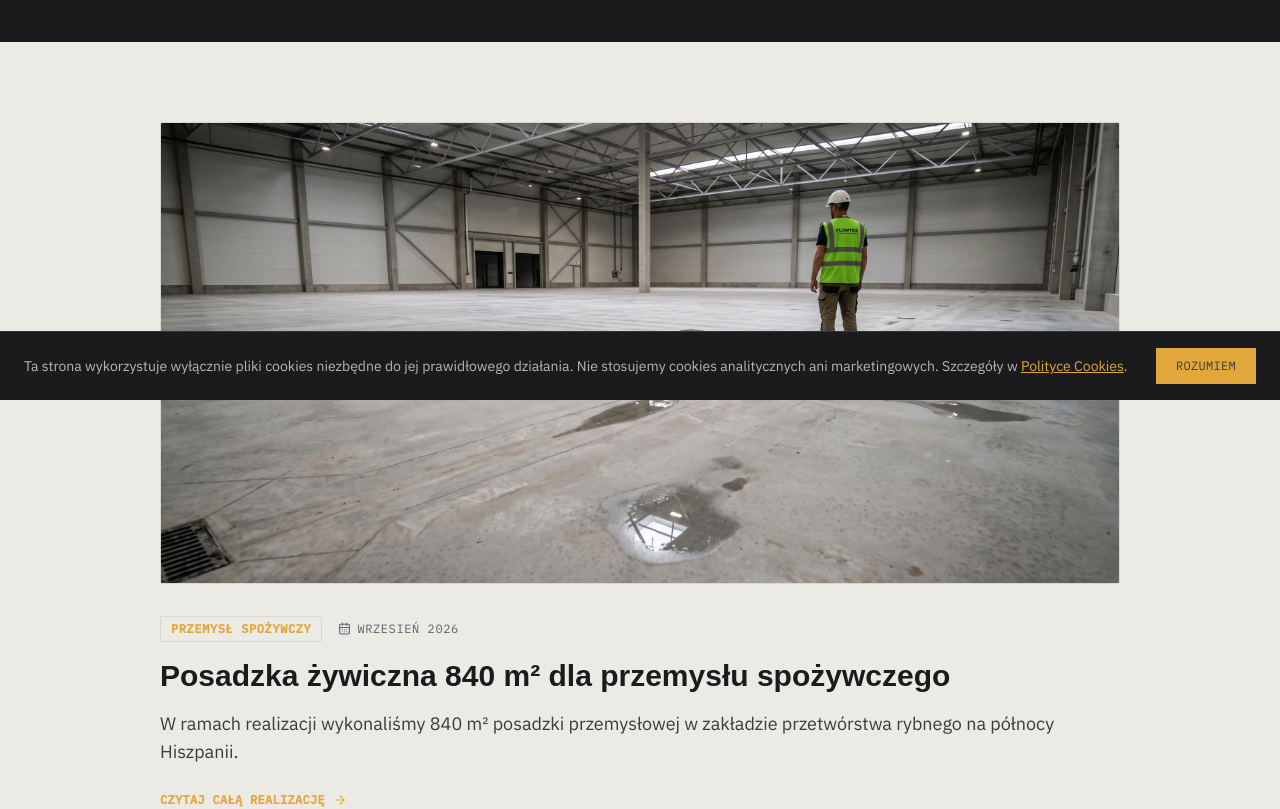
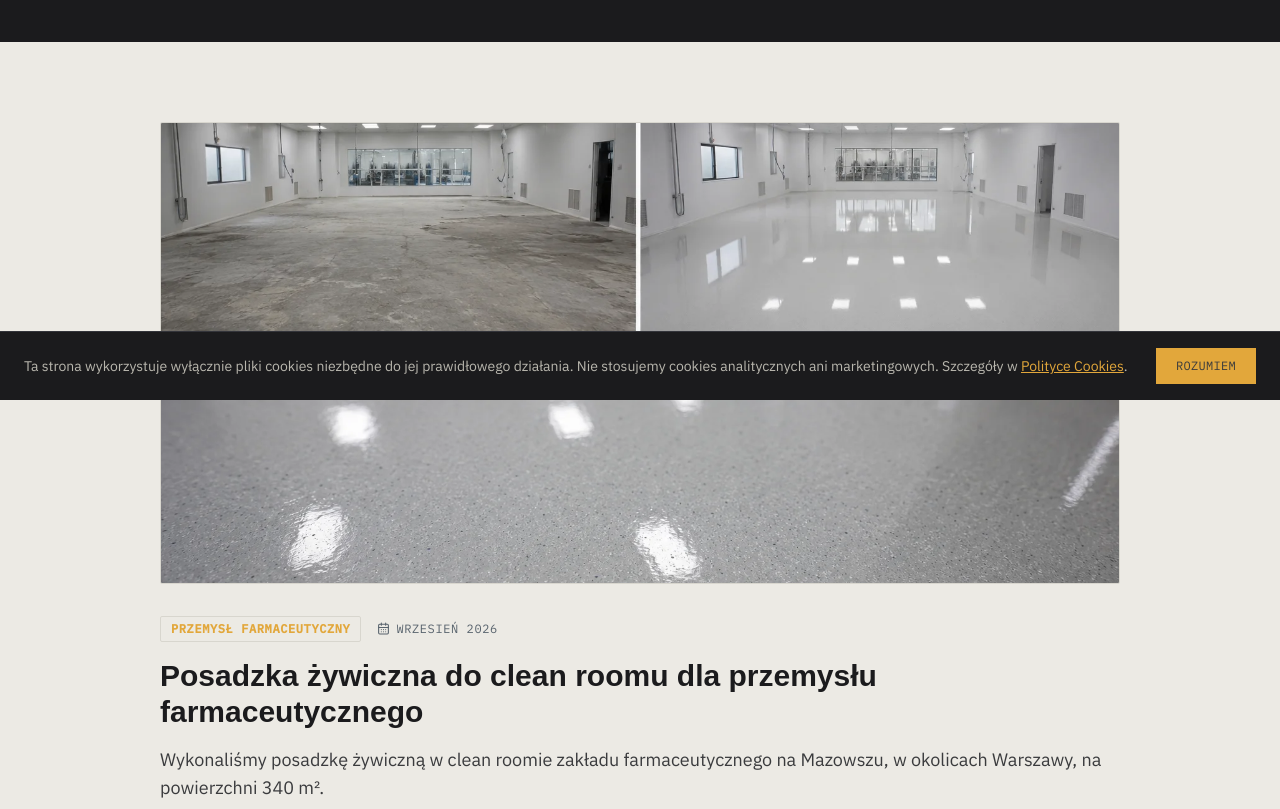
Before and after one commit to Flow-cyber-art/FLOWTEX-Site, a React (Vite) app: page /realizacje in a window 1280 px wide. Shown: the part 400-1209 px from the top of the page. Built offline with nearby package versions, Linux system fonts and the light colour scheme; a web font is replaced by a local one.

Commit message:
Add files via upload

```diff
--- a/src/data/realizacje.js
+++ b/src/data/realizacje.js
@@ -24,6 +24,52 @@
     najbardziej pasuje ta realizacja — doda link "Zobacz usługę" pod wpisem
 */
 export const REALIZACJE = [
+  {
+    slug: "posadzka-zywiczna-clean-room-farmacja-mazowieckie",
+    title: "Posadzka żywiczna do clean roomu dla przemysłu farmaceutycznego",
+    category: "Przemysł farmaceutyczny",
+    date: "Wrzesień 2026",
+    paragraphs: [
+      "Wykonaliśmy posadzkę żywiczną w clean roomie zakładu farmaceutycznego na Mazowszu, w okolicach Warszawy, na powierzchni 340 m².",
+      "W pomieszczeniach czystych dla przemysłu farmaceutycznego posadzka nie jest jedynie elementem wykończenia hali — jest częścią środowiska produkcyjnego, w którym liczy się ograniczenie możliwości powstawania i gromadzenia zanieczyszczeń oraz zapewnienie powierzchni łatwej do utrzymania w odpowiednim stanie higienicznym.",
+    ],
+    sections: [
+      {
+        heading: "Posadzka do pomieszczeń czystych w przemyśle farmaceutycznym",
+        blocks: [
+          {
+            type: "paragraph",
+            text: "W zależności od przeznaczenia pomieszczenia i prowadzonego w nim procesu, znaczenie mają wymagania dotyczące kontroli czystości środowiska określone m.in. w normach serii ISO 14644, a w przypadku procesów wymagających warunków aseptycznych — w wytycznych EU GMP Aneks 1. Dlatego dobór systemu posadzkowego wynikał nie tylko z jego wyglądu czy deklarowanej odporności mechanicznej, ale przede wszystkim z analizy warunków pracy konkretnego pomieszczenia.",
+          },
+          {
+            type: "paragraph",
+            text: "Wykonany system jest całkowicie bezspoinowy, z wywinięciem na ściany (fasetą), co eliminuje ostre kąty i połączenia ściana-podłoga — miejsca, w których najłatwiej o zaleganie zanieczyszczeń trudnych do usunięcia podczas czyszczenia i dezynfekcji.",
+          },
+        ],
+      },
+      {
+        heading: "Od zniszczonego podłoża do gładkiej, higienicznej powierzchni",
+        blocks: [
+          {
+            type: "paragraph",
+            text: "Przed rozpoczęciem prac podłoże było mocno zdegradowaną, porowatą wylewką betonową — niespełniającą wymagań higienicznych stawianych pomieszczeniom czystym. Po przygotowaniu podłoża wykonaliśmy system żywiczny z dekoracyjnymi płatkami kwarcowymi, dający jednolitą, bezpyłową i wysoko połyskliwą powierzchnię, odporną na częstą, intensywną dezynfekcję środkami chemicznymi stosowanymi w zakładach farmaceutycznych.",
+          },
+          {
+            type: "list",
+            items: [
+              { label: "Powierzchnia", text: "340 m²." },
+              { label: "Branża", text: "przemysł farmaceutyczny." },
+              { label: "Obiekt", text: "clean room." },
+              { label: "Lokalizacja", text: "Mazowieckie, okolice Warszawy." },
+              { label: "Rodzaj posadzki", text: "posadzka żywiczna bezspoinowa z fasetą." },
+              { label: "Zakres prac", text: "przygotowanie podłoża i wykonanie systemu posadzkowego." },
+            ],
+          },
+        ],
+      },
+    ],
+    relatedServiceSlug: "posadzki-zywiczne",
+  },
   {
     slug: "posadzka-zywiczna-przemysl-spozywczy-840-m2-hiszpania",
     title: "Posadzka żywiczna 840 m² dla przemysłu spożywczego",
```
Also changed, not shown: public/llms.txt, src/assets/case-studies/posadzka-zywiczna-clean-room-farmacja-mazowieckie.webp (added), 1 other file (tests, documents, lock files or other folders).
